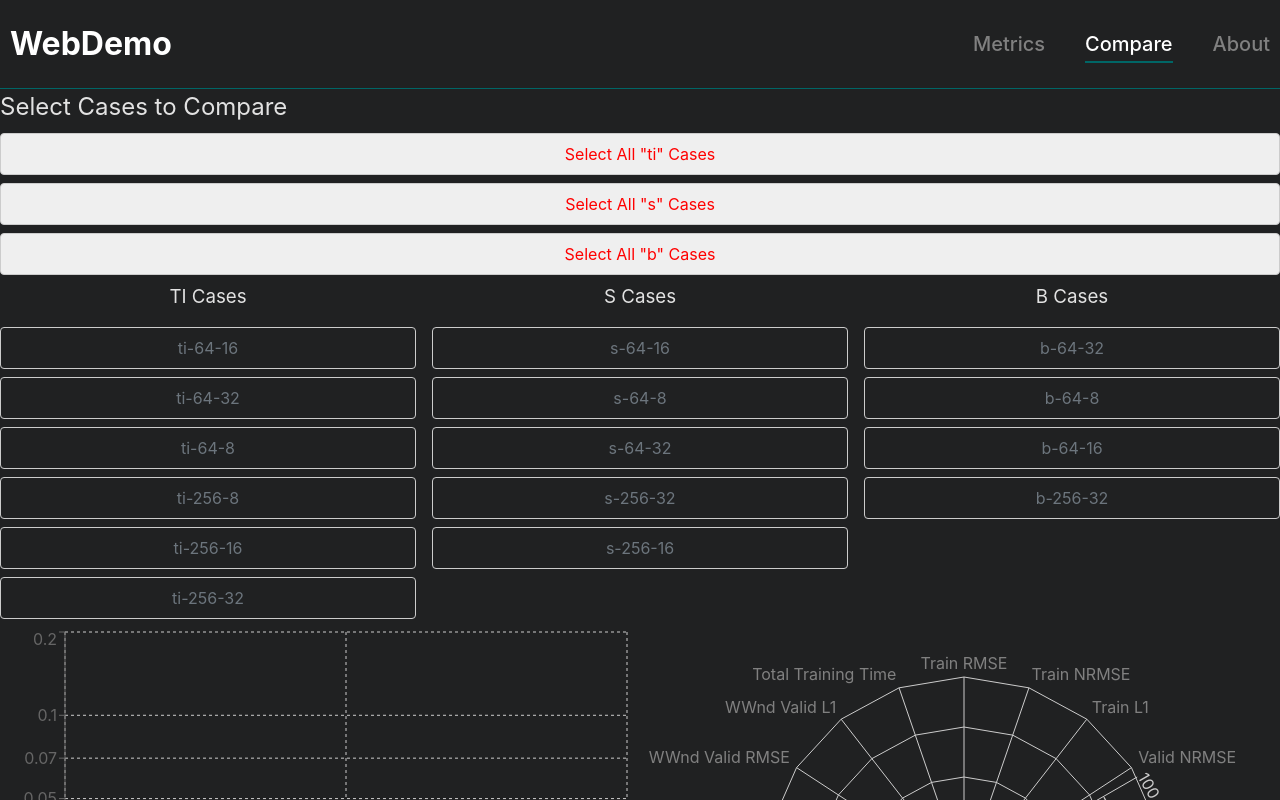
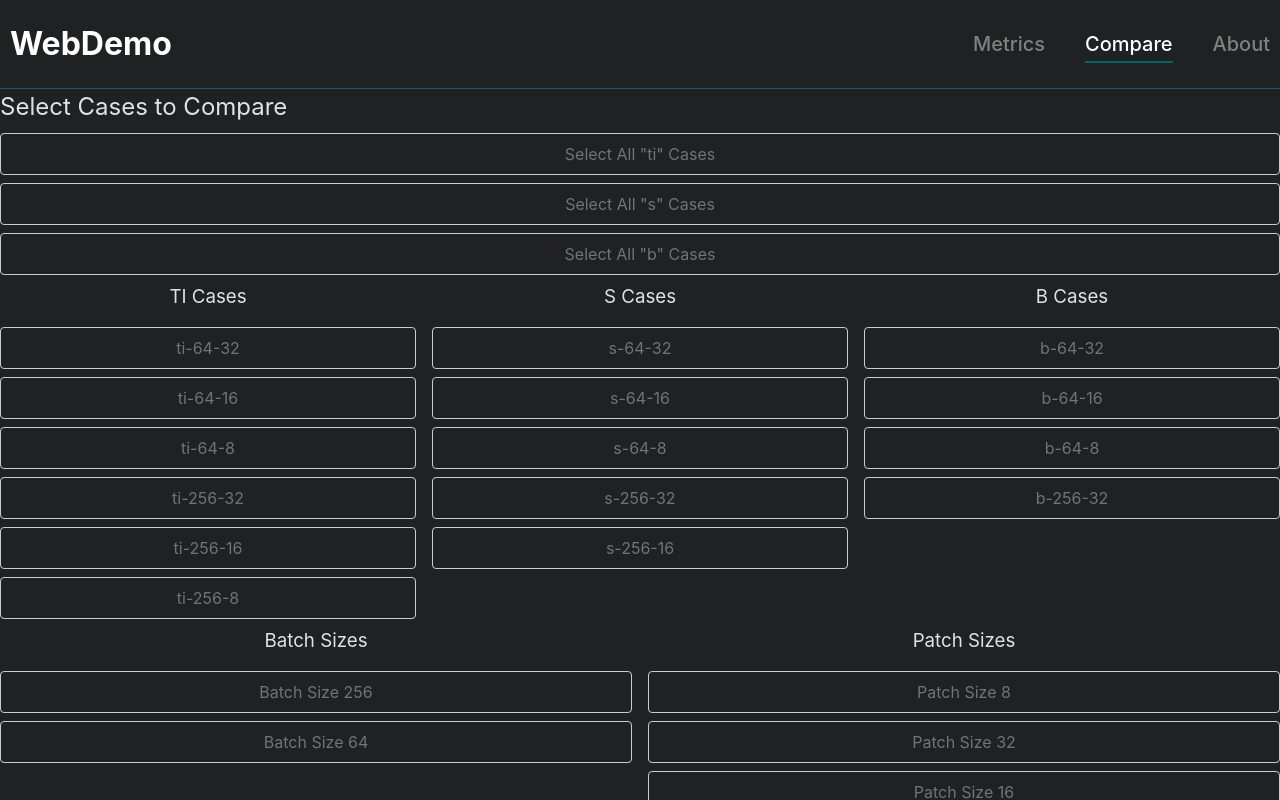
Before and after one commit to josephjquinn/avit-vis, a React (Vite) app in the folder frontend/: page /compare in a window 1280 px wide. Shown: the top 800 px of the page. Built offline with nearby package versions, Linux system fonts and the light colour scheme.

Commit message:
adding patch/ batch button options

```diff
--- a/frontend/src/pages/Compare.tsx
+++ b/frontend/src/pages/Compare.tsx
@@ -7,7 +7,7 @@ import {
   getCaseNames,
 } from "../lib/services";
 import { NormalizationData } from "../types";
-import './interface.css';
+import "./interface.css";
 
 interface MetricsData {
   epoch: number[];
@@ -23,8 +23,17 @@ const extractBatchSize = (caseName: string): number => {
   return match ? parseInt(match[1], 10) : 0;
 };
 
-const sortCasesByBatchSize = (cases: string[]): string[] => {
-  return cases.sort((a, b) => extractBatchSize(a) - extractBatchSize(b));
+const extractPatchSize = (caseName: string): number => {
+  const match = caseName.match(/-(\d+)$/);
+  return match ? parseInt(match[1], 10) : 0;
+};
+
+const sortCasesByBatchAndPatchSize = (cases: string[]): string[] => {
+  return cases.sort((a, b) => {
+    const batchSizeComparison = extractBatchSize(a) - extractBatchSize(b);
+    if (batchSizeComparison !== 0) return batchSizeComparison;
+    return extractPatchSize(b) - extractPatchSize(a); // Reverse the order for patch size
+  });
 };
 
 const Compare: React.FC = () => {
@@ -34,12 +43,28 @@ const Compare: React.FC = () => {
   }>({});
   const [caseNames, setCaseNames] = useState<string[]>([]);
   const [selectedCases, setSelectedCases] = useState<Set<string>>(new Set());
+  const [activeGroup, setActiveGroup] = useState<string | null>(null);
   const [error, setError] = useState<string | null>(null);
+  const [selectedGroupState, setSelectedGroupState] = useState<{
+    [key: string]: boolean;
+  }>({
+    ti: false,
+    s: false,
+    b: false,
+  });
+
+  // Track selected states for batch sizes and patch sizes
+  const [selectedBatchSizes, setSelectedBatchSizes] = useState<Set<number>>(
+    new Set(),
+  );
+  const [selectedPatchSizes, setSelectedPatchSizes] = useState<Set<number>>(
+    new Set(),
+  );
 
   useEffect(() => {
     const fetchCaseNames = async () => {
       try {
-        const names = getCaseNames();
+        const names = await getCaseNames();
         setCaseNames(names);
       } catch (err) {
         setError(
@@ -101,28 +126,93 @@ const Compare: React.FC = () => {
     });
   };
 
-  const handleSelectTiCases = () => {
-    const tiCases = caseNames.filter((name) => name.includes("ti"));
-    setSelectedCases(new Set(tiCases));
+  const handleSelectCases = (group: string) => {
+    const filteredCases = caseNames.filter((name) => name.includes(group));
+    const isCurrentlySelected = selectedGroupState[group];
+
+    setSelectedCases((prev) => {
+      const newSet = new Set(prev);
+      if (isCurrentlySelected) {
+        filteredCases.forEach((name) => newSet.delete(name));
+      } else {
+        filteredCases.forEach((name) => newSet.add(name));
+      }
+      return newSet;
+    });
+
+    setSelectedGroupState((prevState) => ({
+      ...prevState,
+      [group]: !prevState[group],
+    }));
+
+    // Ensure only one group is active at a time
+    setActiveGroup((prev) => (prev === group ? null : group));
   };
 
-  const handleSelectSCases = () => {
-    const sCases = caseNames.filter((name) => name.includes("s"));
-    setSelectedCases(new Set(sCases));
+  const handleSelectBatchSize = (batchSize: number) => {
+    const filteredCases = caseNames.filter(
+      (name) => extractBatchSize(name) === batchSize,
+    );
+    setSelectedBatchSizes((prev) => {
+      const newSet = new Set(prev);
+      if (newSet.has(batchSize)) {
+        newSet.delete(batchSize);
+      } else {
+        newSet.add(batchSize);
+      }
+      return newSet;
+    });
+    setSelectedCases((prev) => {
+      const newSet = new Set(prev);
+      if (selectedBatchSizes.has(batchSize)) {
+        filteredCases.forEach((name) => newSet.delete(name));
+      } else {
+        filteredCases.forEach((name) => newSet.add(name));
+      }
+      return newSet;
+    });
   };
 
-  const handleSelectBCases = () => {
-    const bCases = caseNames.filter((name) => name.includes("b"));
-    setSelectedCases(new Set(bCases));
+  const handleSelectPatchSize = (patchSize: number) => {
+    const filteredCases = caseNames.filter(
+      (name) => extractPatchSize(name) === patchSize,
+    );
+    setSelectedPatchSizes((prev) => {
+      const newSet = new Set(prev);
+      if (newSet.has(patchSize)) {
+        newSet.delete(patchSize);
+      } else {
+        newSet.add(patchSize);
+      }
+      return newSet;
+    });
+    setSelectedCases((prev) => {
+      const newSet = new Set(prev);
+      if (selectedPatchSizes.has(patchSize)) {
+        filteredCases.forEach((name) => newSet.delete(name));
+      } else {
+        filteredCases.forEach((name) => newSet.add(name));
+      }
+      return newSet;
+    });
   };
 
   if (error) {
     return <div>Error: {error}</div>;
   }
 
-  const tiCases = sortCasesByBatchSize(caseNames.filter(name => name.includes("ti")));
-  const sCases = sortCasesByBatchSize(caseNames.filter(name => name.includes("s")));
-  const bCases = sortCasesByBatchSize(caseNames.filter(name => name.includes("b")));
+  const tiCases = sortCasesByBatchAndPatchSize(
+    caseNames.filter((name) => name.includes("ti")),
+  );
+  const sCases = sortCasesByBatchAndPatchSize(
+    caseNames.filter((name) => name.includes("s")),
+  );
+  const bCases = sortCasesByBatchAndPatchSize(
+    caseNames.filter((name) => name.includes("b")),
+  );
+
+  const allBatchSizes = Array.from(new Set(caseNames.map(extractBatchSize)));
+  const allPatchSizes = Array.from(new Set(caseNames.map(extractPatchSize)));
 
   const selectedData = Array.from(selectedCases).flatMap((caseName) => {
     const caseData = metricsDataState[caseName];
@@ -159,23 +249,32 @@ const Compare: React.FC = () => {
   return (
     <div>
       <h2>Select Cases to Compare</h2>
-      <button onClick={handleSelectTiCases} className="button btn-primary mb-4">
+      <button
+        onClick={() => handleSelectCases("ti")}
+        className={`button ${activeGroup === "ti" ? "group-btn-success" : "group-btn"}`}
+      >
         Select All "ti" Cases
       </button>
-      <button onClick={handleSelectSCases} className="button btn-primary mb-4">
+      <button
+        onClick={() => handleSelectCases("s")}
+        className={`button ${activeGroup === "s" ? "group-btn-success" : "group-btn"}`}
+      >
         Select All "s" Cases
       </button>
-      <button onClick={handleSelectBCases} className="button btn-primary mb-4">
+      <button
+        onClick={() => handleSelectCases("b")}
+        className={`button ${activeGroup === "b" ? "group-btn-success" : "group-btn"}`}
+      >
         Select All "b" Cases
       </button>
       <div className="button-group-container">
         <div className="button-group">
           <h3>TI Cases</h3>
-          {tiCases.map(name => (
+          {tiCases.map((name) => (
             <button
               key={name}
               onClick={() => handleButtonClick(name)}
-              className={`button ${selectedCases.has(name) ? 'btn-success' : 'btn-outline-secondary'}`}
+              className={`button ${selectedCases.has(name) ? "case-btn-success" : "case-btn"}`}
             >
               {name}
             </button>
@@ -183,11 +282,11 @@ const Compare: React.FC = () => {
         </div>
         <div className="button-group">
           <h3>S Cases</h3>
-          {sCases.map(name => (
+          {sCases.map((name) => (
             <button
               key={name}
               onClick={() => handleButtonClick(name)}
-              className={`button ${selectedCases.has(name) ? 'btn-success' : 'btn-outline-secondary'}`}
+              className={`button ${selectedCases.has(name) ? "case-btn-success" : "case-btn"}`}
             >
               {name}
             </button>
@@ -195,13 +294,39 @@ const Compare: React.FC = () => {
         </div>
         <div className="button-group">
           <h3>B Cases</h3>
-          {bCases.map(name => (
+          {bCases.map((name) => (
             <button
               key={name}
               onClick={() => handleButtonClick(name)}
-              className={`button ${selectedCases.has(name) ? 'btn-success' : 'btn-outline-secondary'}`}
+              className={`button ${selectedCases.has(name) ? "case-btn-success" : "case-btn"}`}
             >
               {name}
+            </button>
+          ))}
+        </div>
+      </div>
+      <div className="button-group-container">
+        <div className="button-group">
+          <h3>Batch Sizes</h3>
+          {allBatchSizes.map((size) => (
+            <button
+              key={size}
+              onClick={() => handleSelectBatchSize(size)}
+              className={`button ${selectedBatchSizes.has(size) ? "case-btn-success" : "case-btn"}`}
+            >
+              Batch Size {size}
+            </button>
+          ))}
+        </div>
+        <div className="button-group">
+          <h3>Patch Sizes</h3>
+          {allPatchSizes.map((size) => (
+            <button
+              key={size}
+              onClick={() => handleSelectPatchSize(size)}
+              className={`button ${selectedPatchSizes.has(size) ? "case-btn-success" : "case-btn"}`}
+            >
+              Patch Size {size}
             </button>
           ))}
         </div>
@@ -211,11 +336,7 @@ const Compare: React.FC = () => {
           chartData={chartData.length > 0 ? chartData : [{ epoch: 0 }]}
         />
         <RChart
-          dataSets={
-            radarData.length > 0
-              ? radarData
-              : defaultRadarData
-          }
+          dataSets={radarData.length > 0 ? radarData : defaultRadarData}
         />
       </div>
     </div>
--- a/frontend/src/pages/interface.css
+++ b/frontend/src/pages/interface.css
@@ -1,4 +1,4 @@
-/* Compare.css */
+/* interface.css */
 
 /* Layout for the button groups */
 .button-group-container {
@@ -12,6 +12,7 @@
   min-width: 200px; /* Adjust as needed */
 }
 
+/*Buttons*/
 .button-group h3 {
   text-align: center;
   margin-bottom: 1rem;
@@ -37,25 +38,52 @@
   background-color: #f0f0f0;
 }
 
-.button.btn-success {
+/*Group Buttons*/
+
+.button.group-btn {
+  background-color: transparent;
+  color: #6c757d;
+}
+
+.button.group-btn:hover {
+  background-color: #e9ecef;
+}
+
+/*Sucess*/
+.button.group-btn-success {
+  background-color: lightblue;
+  color: black;
+  border: none;
+}
+
+.button.group-btn-success:hover {
+  background-color: #218838;
+}
+
+/*Case Buttons*/
+
+/*Default*/
+.button.case-btn {
+  background-color: transparent;
+  color: #6c757d;
+}
+
+.button.case-btn:hover {
+  background-color: #e9ecef;
+}
+
+/*Sucess*/
+.button.case-btn-success {
   background-color: #28a745;
   color: black;
   border: none;
 }
 
-.button.btn-success:hover {
+.button.case-btn-success:hover {
   background-color: #218838;
 }
 
-.button.btn-outline-secondary {
-  background-color: transparent;
-  color: #6c757d;
-}
-
-.button.btn-outline-secondary:hover {
-  background-color: #e9ecef;
-}
-
+/*Chart */
 .chart-container {
   display: flex;
   gap: 1rem;
```
